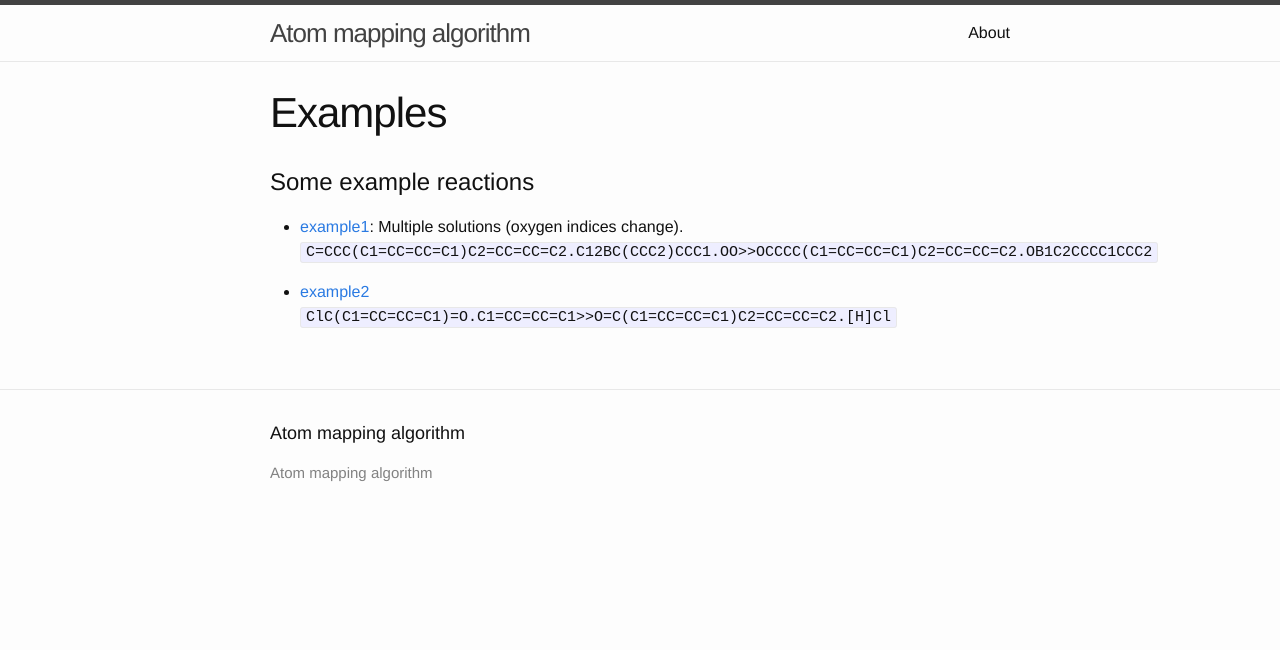
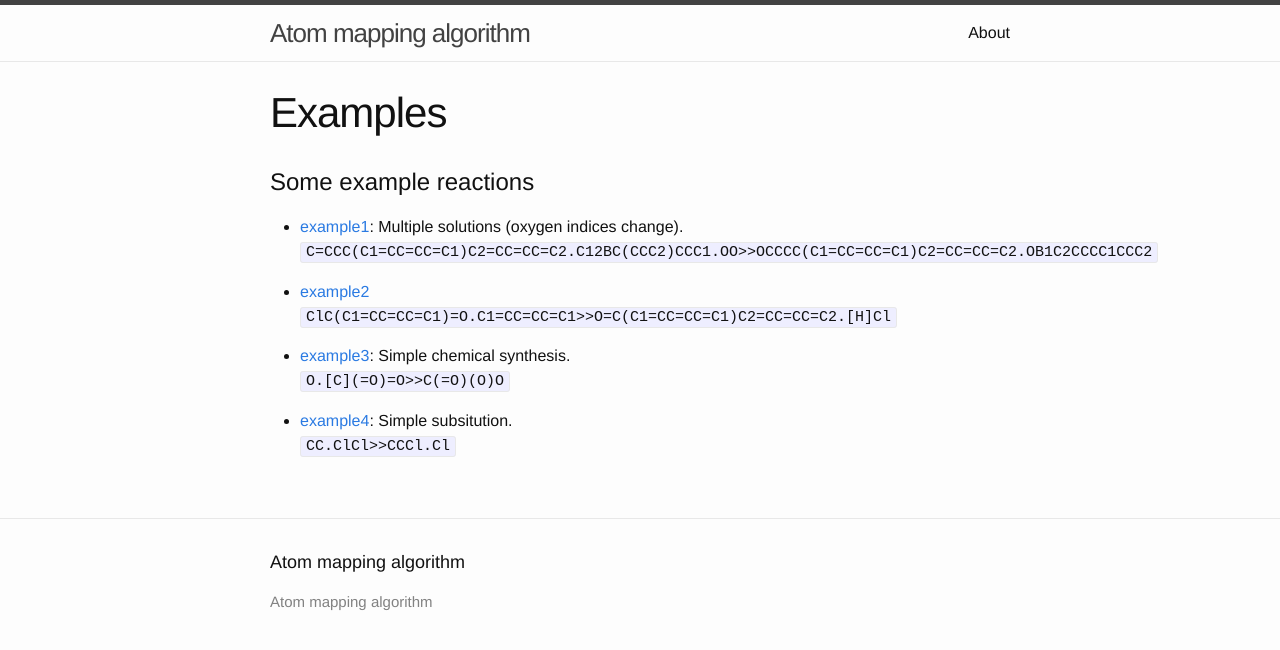
Before and after one commit to ChemistJS/smiles, a Jekyll site: the page built from _posts/2015-11-11-Examples.markdown, in a window 1280 px wide. Shown: the top 650 px of the page. Built offline with Jekyll 4.4.1, drawn with Linux system fonts in a browser that asks for light colours.

Commit message:
examples: simple additions

```diff
--- a/_posts/2015-11-11-Examples.markdown
+++ b/_posts/2015-11-11-Examples.markdown
@@ -12,9 +12,17 @@ categories: jekyll update
 * [example2]
 `ClC(C1=CC=CC=C1)=O.C1=CC=CC=C1>>O=C(C1=CC=CC=C1)C2=CC=CC=C2.[H]Cl`
 
+* [example3]\: Simple chemical synthesis.
+`O.[C](=O)=O>>C(=O)(O)O`
+
+* [example4]\: Simple subsitution.
+`CC.ClCl>>CCCl.Cl`
+
 
 
 [example1]:    http://students.mimuw.edu.pl/~mk305158/smiles/branches/origin/janr-atom-mapping-interface-with-new-coordinates/demo/atom_mapping/#?smiles=C=CCC(C1=CC=CC=C1)C2=CC=CC=C2.C12BC(CCC2)CCC1.OO>>OCCCC(C1=CC=CC=C1)C2=CC=CC=C2.OB1C2CCCC1CCC2
 [example2]:    http://students.mimuw.edu.pl/~mk305158/smiles/branches/origin/janr-atom-mapping-interface-with-new-coordinates/demo/atom_mapping/#?smiles=ClC(C1=CC=CC=C1)=O.C1=CC=CC=C1>>O=C(C1=CC=CC=C1)C2=CC=CC=C2.[H]Cl
+[example3]:    http://students.mimuw.edu.pl/~mk305158/smiles/branches/origin/janr-atom-mapping-interface-with-new-coordinates/demo/atom_mapping/#?smiles=O.[C](=O)=O>>C(=O)(O)O
+[example4]:    http://students.mimuw.edu.pl/~mk305158/smiles/branches/origin/janr-atom-mapping-interface-with-new-coordinates/demo/atom_mapping/#?smiles=CC.ClCl>>CCCl.Cl
 
 [ex]:    http://students.mimuw.edu.pl/~mk305158/smiles/branches/origin/janr-atom-mapping-interface-with-new-coordinates/demo/atom_mapping/#?smiles=
```
